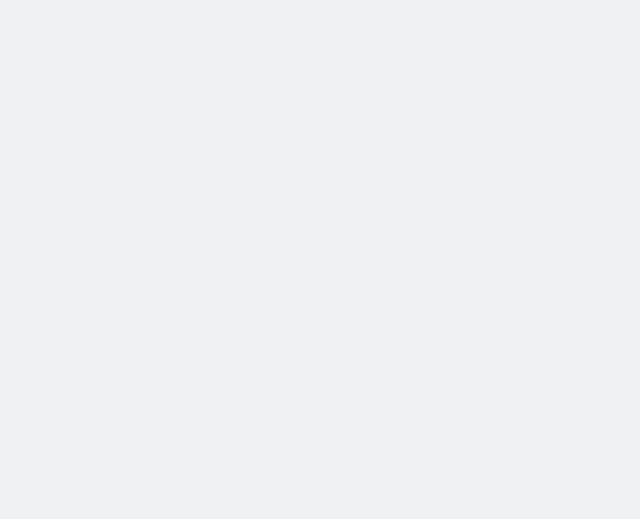
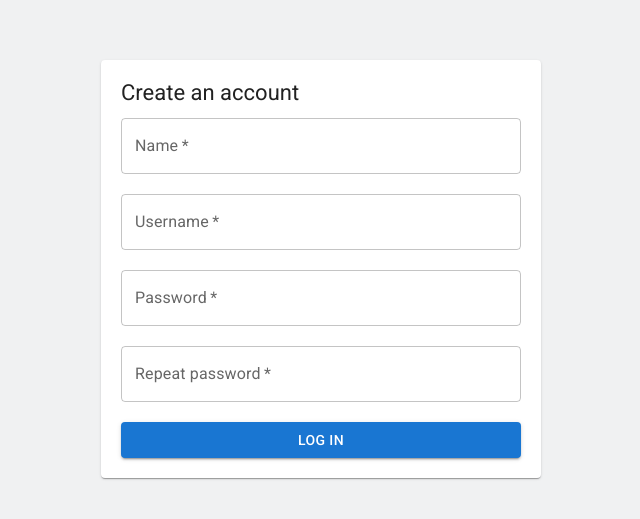
Before and after one commit to isemilia/task-management, a React (Vite) app: page /signup in a window 1280 px wide. Before the commit this address had no page. Shown: the part 131-650 px from the top of the page, without its empty margins (319-959 px from the left). Built offline with nearby package versions, Linux system fonts and the light colour scheme.

Commit message:
Create signup form layout

```diff
--- a/src/app/router/router.tsx
+++ b/src/app/router/router.tsx
@@ -6,6 +6,7 @@ import {
 
 import Home from "@/pages/home";
 import Login from "@/pages/login";
+import Signup from "@/pages/signup";
 import Tasks from "@/pages/tasks";
 import Dashboard from "./dashboard";
 
@@ -24,6 +25,7 @@ const AppRouter: FC = () => {
     return (
         <Routes>
             <Route path={'/login'} element={<Login />} />
+            <Route path={'/signup'} element={<Signup />} />
             <Route element={<Dashboard />}>
                 {
                     routes.map(route => (
--- /dev/null
+++ b/src/components/signup-form/index.tsx
@@ -0,0 +1,55 @@
+import { FC } from "react";
+import { FormProvider, useForm } from "react-hook-form";
+import { Box, Button } from "@mui/material";
+
+import { FormLayout } from "@/ui/layouts/form";
+import CTextField from "../form-controlled/controlled-text-field";
+import { ISignupFormProps } from "./model/signup-form.type";
+
+const SignupForm: FC<ISignupFormProps> = ({ handleSubmit }) => {
+    const methods = useForm({
+        defaultValues: {
+            name: '',
+            username: '',
+            password: '',
+            repeatPassword: ''
+        }
+    });
+
+    const onSubmit = (data: any) => {
+        handleSubmit(data);
+    }
+
+    return (
+        <Box>
+            <FormProvider {...methods}>
+                <form>
+                    <FormLayout sx={{ minWidth: '400px' }}>
+                        <CTextField
+                            name="name"
+                            required
+                            label={'Name'} />
+                        <CTextField
+                            name="username"
+                            required
+                            label={'Username'} />
+                        <CTextField
+                            name="password"
+                            required
+                            label={'Password'} />
+                        <CTextField
+                            name="repeatPassword"
+                            required
+                            label={'Repeat password'} />
+                        <Button
+                            onClick={methods.handleSubmit(onSubmit)}
+                            variant={'contained'}
+                            type={'submit'}>Log in</Button>
+                    </FormLayout>
+                </form>
+            </FormProvider>
+        </Box>
+    );
+}
+
+export default SignupForm;
--- /dev/null
+++ b/src/components/signup-form/model/signup-form.type.ts
@@ -0,0 +1,3 @@
+export interface ISignupFormProps {
+    handleSubmit: (data: any) => void
+}
--- /dev/null
+++ b/src/pages/signup/index.tsx
@@ -0,0 +1,22 @@
+import { FC } from "react";
+import { Box, Paper } from "@mui/material";
+
+import SignupForm from "@/components/signup-form";
+import ActionTitle from "@/ui/action-title";
+
+const Signup: FC = () => {
+    const handleSubmit = (data: any) => {
+        console.log(data);
+    }
+
+    return (
+        <Box sx={{ minHeight: '100vh', display: 'grid', placeContent: 'center' }}>
+            <Paper sx={{ padding: ({ spacing }) => spacing(5) }}>
+                <ActionTitle>Create an account</ActionTitle>
+                <SignupForm handleSubmit={handleSubmit} />
+            </Paper>
+        </Box>
+    );
+}
+
+export default Signup;
```
